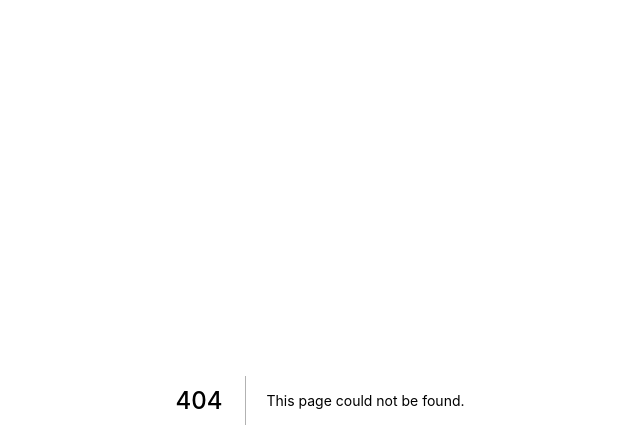
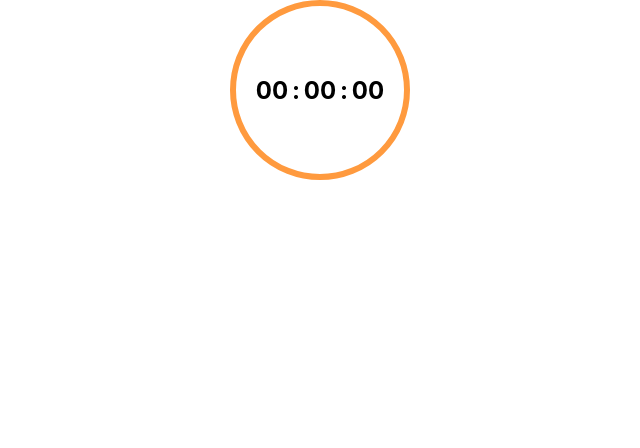
Before and after one commit to Stack-Knowledge/Stack-Knowledge-client, a Next.js app: page /task in a window 1280 px wide. Before the commit this address had no page. Shown: the top 448 px of the page, without its empty margins (320-960 px from the left). Built offline with nearby package versions, Linux system fonts and the light colour scheme; a web font is replaced by a local one.

Commit message:
Add Timer

```diff
--- /dev/null
+++ b/src/app/task/page.tsx
@@ -0,0 +1,11 @@
+'use client';
+import { Timer } from 'components';
+
+const Task = () => {
+  return (
+    <>
+      <Timer />
+    </>
+  );
+};
+export default Task;
--- a/src/components/LoginBox/index.tsx
+++ b/src/components/LoginBox/index.tsx
@@ -11,7 +11,7 @@ const LoginBox = () => {
       <S.Title>Stack Kowwlege</S.Title>
       <S.LoginBox>
         <Image src={I.Gauth} alt="" />
-        <S.Text>GAuth 로 로그인하기</S.Text>
+        GAuth 로 로그인하기
       </S.LoginBox>
     </S.Container>
   );
--- a/src/components/LoginBox/style.ts
+++ b/src/components/LoginBox/style.ts
@@ -35,9 +35,6 @@ export const LoginBox = styled.div`
   padding: 0 92px 0 20px;
   margin-top: 211px;
   cursor: pointer;
-`;
-
-export const Text = styled.p`
   font-weight: 500;
   font-size: 20px;
   line-height: 23px;
--- /dev/null
+++ b/src/components/Timer/index.tsx
@@ -0,0 +1,40 @@
+import * as S from './style';
+import { useState } from 'react';
+
+const Timer = () => {
+  const [hour, setHour] = useState('00');
+  const [min, setMin] = useState('00');
+  const [sec, setSec] = useState('00');
+
+  return (
+    <S.Timer>
+      <S.InputBox>
+        <S.Input
+          value={hour}
+          onChange={e => {
+            setHour(e.target.value);
+          }}
+          type="number"
+        />
+        :
+        <S.Input
+          value={min}
+          onChange={e => {
+            setMin(e.target.value);
+          }}
+          type="number"
+        />
+        :
+        <S.Input
+          value={sec}
+          onChange={e => {
+            setSec(e.target.value);
+          }}
+          type="number"
+        />
+      </S.InputBox>
+    </S.Timer>
+  );
+};
+
+export default Timer;
--- /dev/null
+++ b/src/components/Timer/style.ts
@@ -0,0 +1,33 @@
+import styled from '@emotion/styled';
+
+export const Timer = styled.div`
+  width: 180px;
+  height: 180px;
+  background: #ffffff;
+  border: 6px solid #ff9a3e;
+  border-radius: 90px;
+`;
+
+export const InputBox = styled.div`
+  width: 168px;
+  height: 168px;
+  display: flex;
+  align-items: center;
+  justify-content: center;
+
+  font-weight: 700;
+  font-size: 24px;
+  line-height: 29px;
+  color: #000000;
+`;
+
+export const Input = styled.input`
+  width: 40px;
+  font-weight: 700;
+  font-size: 24px;
+  line-height: 29px;
+  color: #000000;
+  outline: none;
+  border: none;
+  text-align: center;
+`;
--- a/src/components/index.ts
+++ b/src/components/index.ts
@@ -5,3 +5,4 @@ export { default as MainContainer } from './MainContainer';
 export { default as BottomNav } from './BottomNav';
 export { default as AlertBox } from './AlertBox';
 export { default as LoginBox } from './LoginBox';
+export { default as Timer } from './Timer';
--- a/src/styles/globals.css
+++ b/src/styles/globals.css
@@ -29,3 +29,9 @@ a {
 .roboto {
   font-family: 'Roboto', sans-serif;
 }
+
+input[type='number']::-webkit-outer-spin-button,
+input[type='number']::-webkit-inner-spin-button {
+  -webkit-appearance: none;
+  margin: 0;
+}
```
